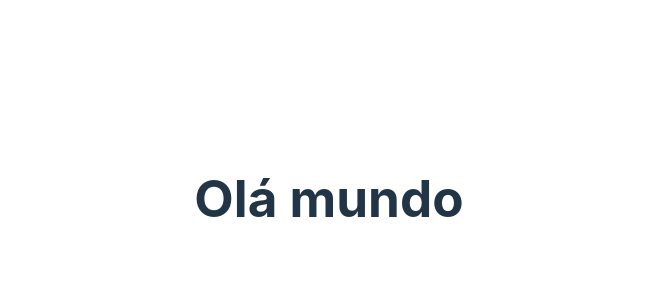
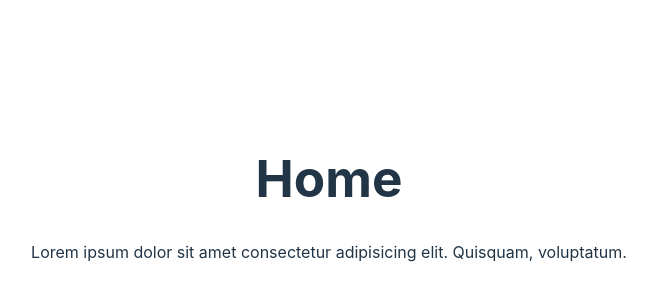
Before and after one commit to maatbm/modulo2_tarefa4, a React (Vite) app: page / in a window 1280 px wide. Shown: the part 202-502 px from the top of the page, without its empty margins (311-968 px from the left). Built offline with nearby package versions, Linux system fonts and the light colour scheme.

Commit message:
V1.0 - criação da rota pública para  págia home

```diff
--- a/src/App.tsx
+++ b/src/App.tsx
@@ -1,10 +1,12 @@
+import { AppRoutes } from './routes/AppRoutes';
+
 import './App.css'
 
 function App() {
 
   return (
-    <h1>Olá mundo</h1>
+    <AppRoutes/>
   )
 }
 
-export default App
+export default App;
--- /dev/null
+++ b/src/pages/Home.tsx
@@ -0,0 +1,8 @@
+export function Home(){
+return(
+    <div>
+        <h1>Home</h1>
+        <p>Lorem ipsum dolor sit amet consectetur adipisicing elit. Quisquam, voluptatum.</p>
+    </div>
+)
+}
--- /dev/null
+++ b/src/pages/index.ts
@@ -0,0 +1 @@
+export { Home } from './Home';
--- /dev/null
+++ b/src/routes/AppRoutes.tsx
@@ -0,0 +1,13 @@
+import {BrowserRouter, Routes, Route} from 'react-router-dom';
+
+import {Home} from '../pages/index';
+
+export function AppRoutes() {
+  return (
+    <BrowserRouter>
+        <Routes>
+            <Route path="/" element={<Home />} />
+        </Routes>
+    </BrowserRouter>
+  )
+}
```
